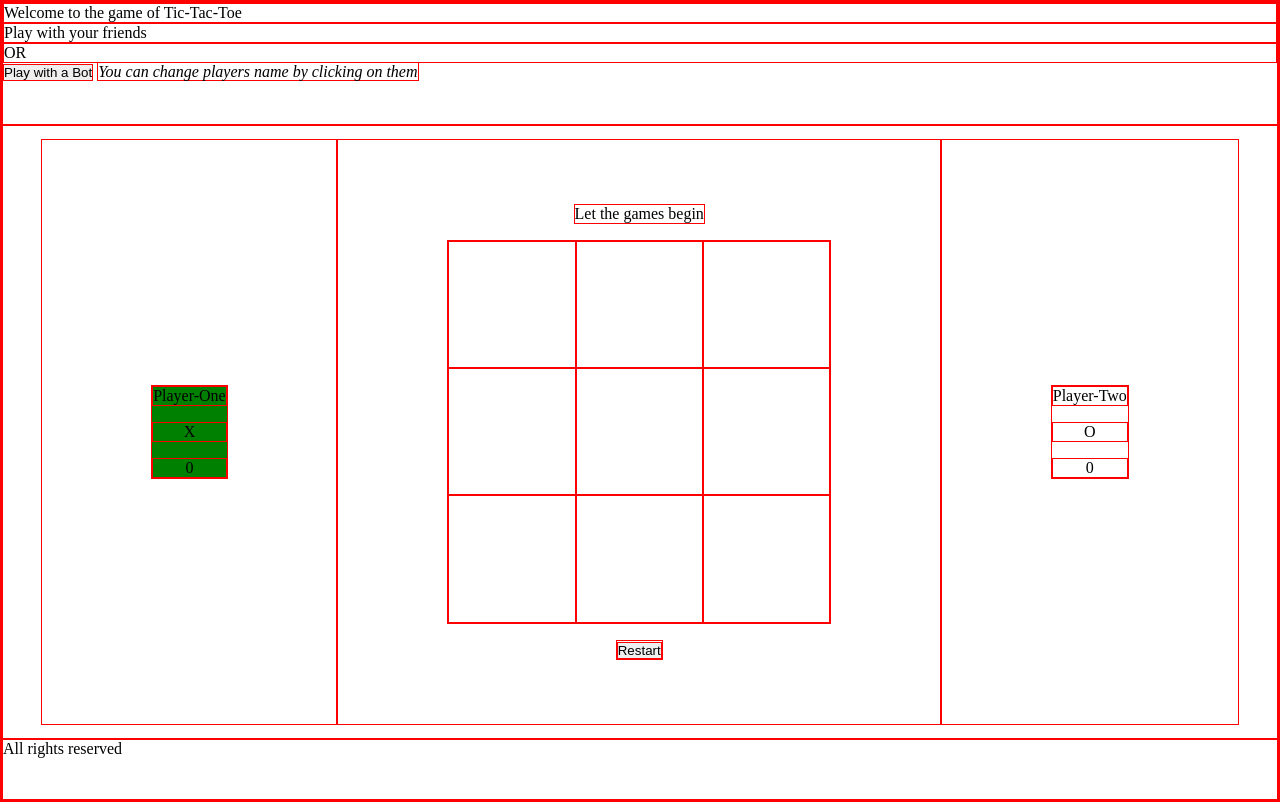
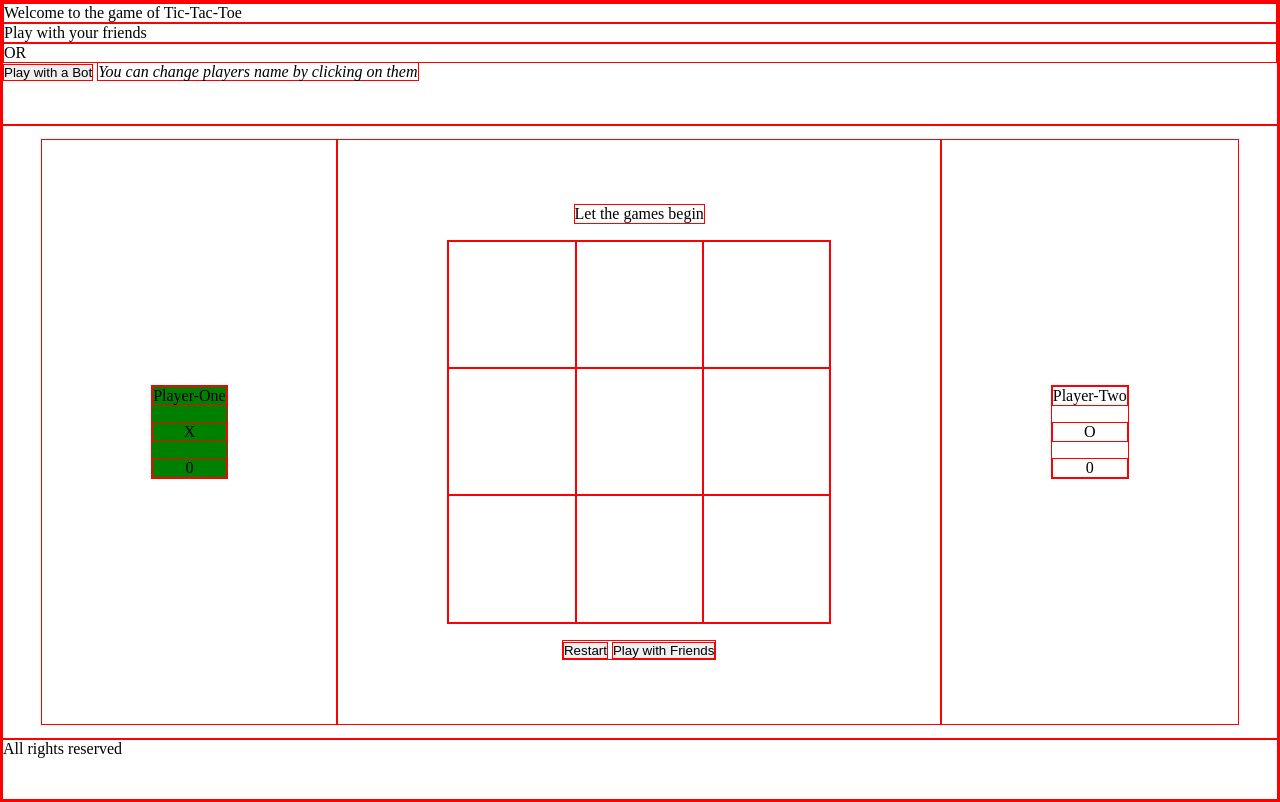
Before and after one commit to JonahTaye/Tic-Tac-Toe, a plain HTML site: page index.html in a window 1280 px wide. Drawn offline with Linux system fonts and the light colour scheme.

Commit message:
feat: add a button to buttons class div

```diff
--- a/index.html
+++ b/index.html
@@ -30,6 +30,7 @@
             <div class="board-container"></div>
             <div class="buttons">
                 <button class="restart">Restart</button>
+                <button class="play-friend">Play with Friends</button>
             </div>
         </div>
         <div class="player-two">
```
